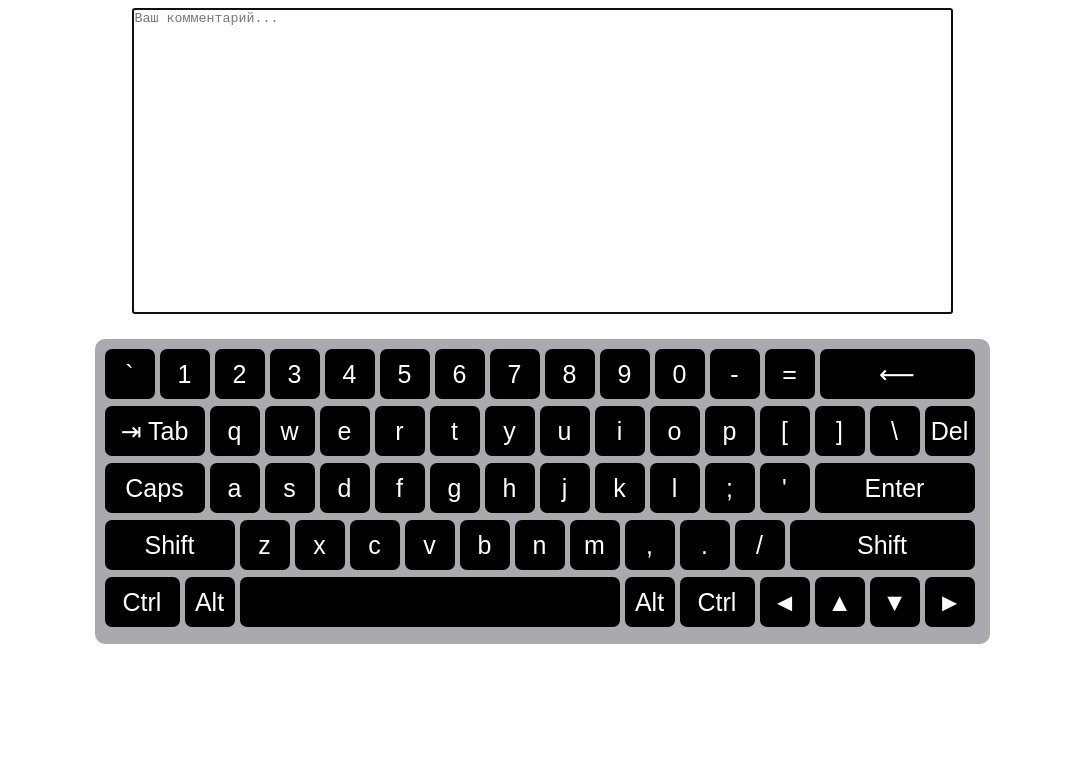
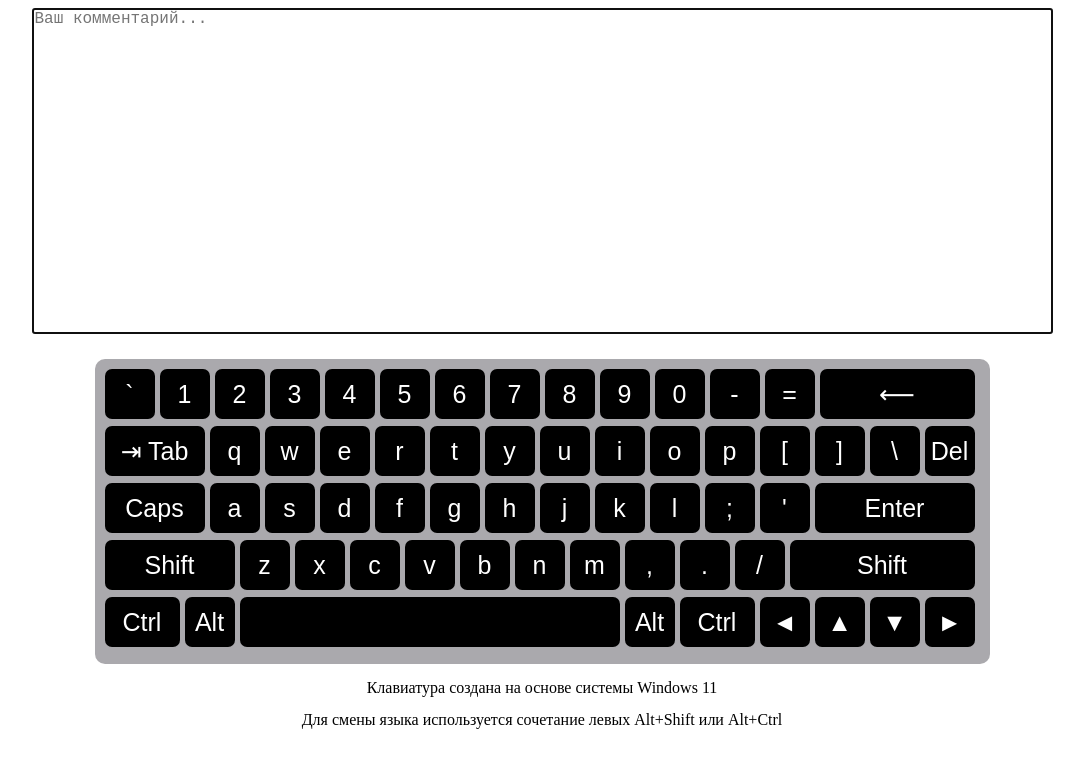
Before and after one commit to SlavaPankov/virtual-keyboard, a website built with webpack: page src/index.html in a window 1280 px wide. Shown: the whole page, without its empty margins (98-1182 px from the left). Built offline with nearby package versions, Linux system fonts and the light colour scheme.

Commit message:
feat: add notification

```diff
--- a/src/js/components/KeyBoard/controller/KeyboardController.js
+++ b/src/js/components/KeyBoard/controller/KeyboardController.js
@@ -9,6 +9,7 @@ class KeyboardController {
   initialState() {
     this.view.displayKeyboard();
     this.initialButtonsState();
+    this.view.displayNotification();
 
     document.addEventListener('keydown', (evt) => {
       if (!this.model.data.find((item) => item.code === evt.code)) {
--- a/src/js/components/KeyBoard/view/KeyboardView.js
+++ b/src/js/components/KeyBoard/view/KeyboardView.js
@@ -48,6 +48,22 @@ class KeyboardView {
     this.createButtons(array, arrayValues).forEach((button) => {
       this.keyboard.querySelector('.buttons-list').append(button);
     });
+  }
+
+  // eslint-disable-next-line class-methods-use-this
+  createNotification() {
+    const template = `
+      <div class="notification">
+        <p>Клавиатура создана на основе системы Windows 11</p>
+        <p>Для смены языка используется сочетание левых Alt+Shift или Alt+Ctrl</p>
+      </div>
+    `;
+
+    return createFromTemplate(template);
+  }
+
+  displayNotification() {
+    this.container.append(this.createNotification());
   }
 
   bindHandleButtonsClick(handler) {
--- a/src/js/components/KeyBoard/view/style.scss
+++ b/src/js/components/KeyBoard/view/style.scss
@@ -32,6 +32,12 @@
       background-color: steelblue;
     }
   }
+}
+
+.notification {
+  text-align: center;
+  font-size: 16px;
+  line-height: 100%;
 }
 
 #Backspace {
--- a/src/js/components/TextArea/style.scss
+++ b/src/js/components/TextArea/style.scss
@@ -1,10 +1,12 @@
 .comment {
-  max-width: 855px;
+  max-width: 100%;
   margin: 0 auto 25px;
 
   &__area {
     display: block;
     margin: 0 auto;
+    font-size: 16px;
+    line-height: 100%;
   }
 }
 
```
